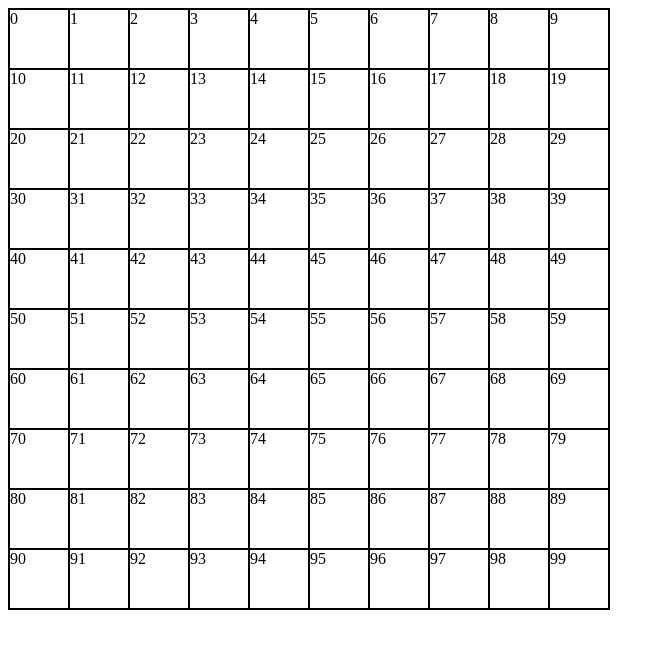
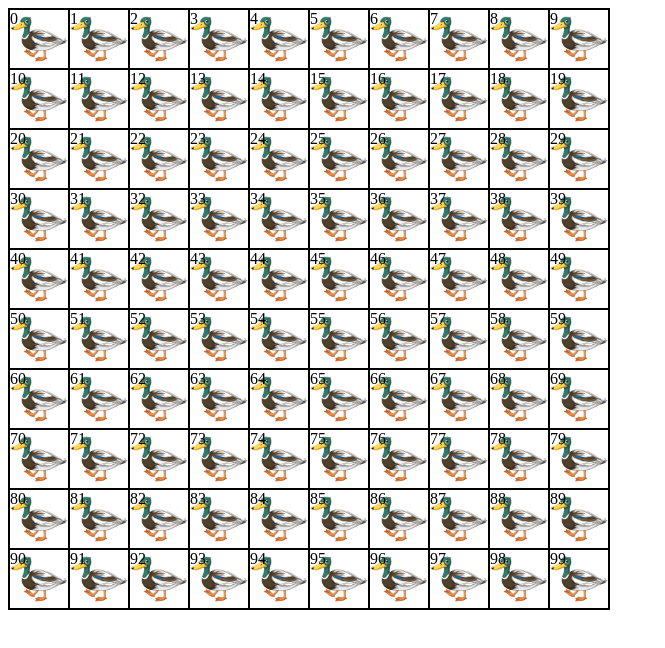
Before and after one commit to ayahmeftah/whack-a-duck, a plain HTML site: page index.html in a window 1280 px wide. Shown: the whole page, without its empty margins (0-665 px from the left). Drawn offline with Linux system fonts and the light colour scheme.

Commit message:
add duck class

```diff
--- a/scripts/app.js
+++ b/scripts/app.js
@@ -12,6 +12,7 @@ function init(){
         // append this cell to our grid
         for (let i = 0; i < numberOfCells; i++){
             const cell = document.createElement('div');
+            cell.classList.add('duck');
             cell.textContent = i;
             cells.push(cell);
             gridElem.appendChild(cell);
--- a/styles/main.css
+++ b/styles/main.css
@@ -15,6 +15,8 @@
 }
 
 .duck {
-    background-image: url(/images/duck.jpg);
-
+    background-image: url('../images/duck.jpg');
+    background-size: contain;
+    background-position: center;
+    background-repeat: no-repeat;
 }
```
